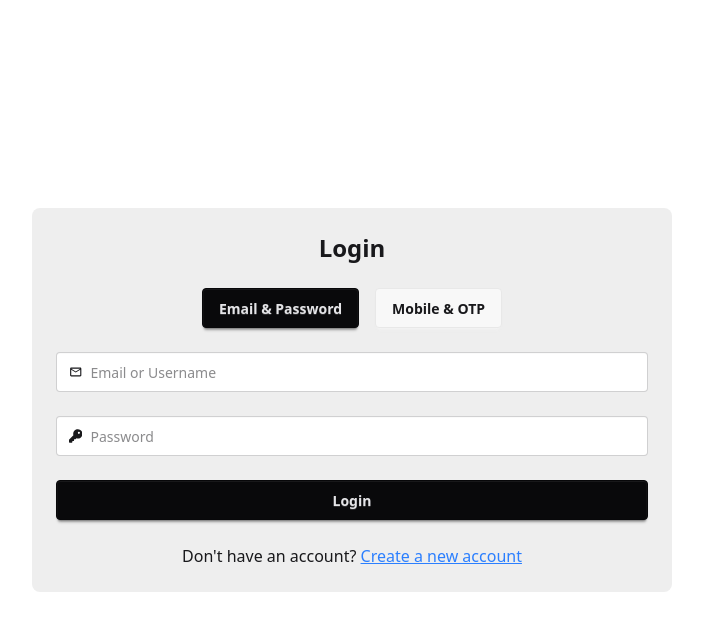
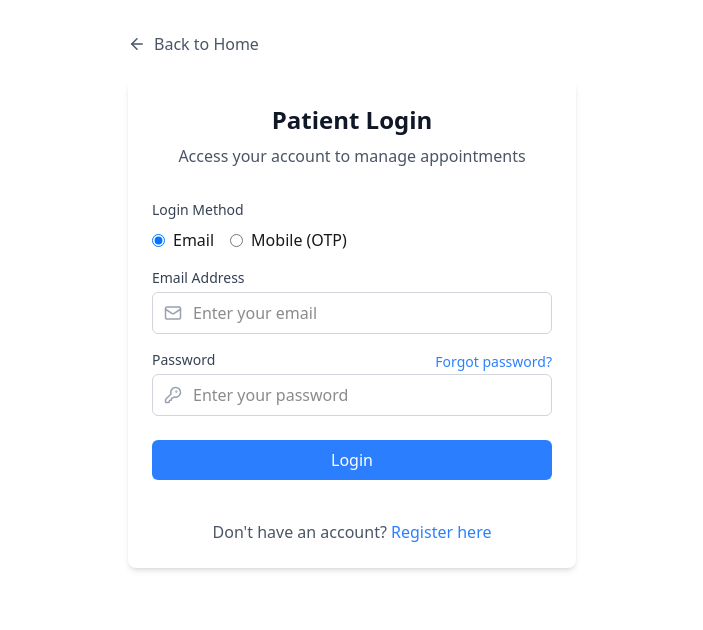
Before and after one commit to rithin-rajpoot/care-connect, a React (Vite) app in the folder client/: page /patient-login in a window 1280 px wide. Shown: the top 630 px of the page, without its empty margins (288-991 px from the left). Built offline with nearby package versions, Linux system fonts and the light colour scheme.

Commit message:
Add: Patient login page UI

```diff
--- a/client/index.html
+++ b/client/index.html
@@ -4,7 +4,7 @@
     <meta charset="UTF-8" />
     <link rel="icon" type="image/svg+xml" href="/vite.svg" />
     <meta name="viewport" content="width=device-width, initial-scale=1.0" />
-    <title>Vite + React</title>
+    <title>Hospital OP Booking System</title>
   </head>
   <body>
     <div id="root"></div>
--- a/client/package.json
+++ b/client/package.json
@@ -17,6 +17,7 @@
     "lucide-react": "^0.510.0",
     "react": "^19.1.0",
     "react-dom": "^19.1.0",
+    "react-hot-toast": "^2.5.2",
     "react-icons": "^5.5.0",
     "react-redux": "^9.2.0",
     "react-router-dom": "^7.6.0",
--- a/client/src/authentication/PatientLogin.jsx
+++ b/client/src/authentication/PatientLogin.jsx
@@ -1,126 +1,329 @@
-import React, { useEffect, useState } from "react";
-import { FaUser } from "react-icons/fa";
-import { FaKey } from "react-icons/fa6";
-import { MdOutlineMailOutline } from "react-icons/md";
-import { RiLockPasswordLine } from "react-icons/ri";
-import { Link, useNavigate } from "react-router-dom";
-// import { useDispatch, useSelector } from "react-redux";
-// import { loginUserThunk } from "../../store/slice/user/userThunk";
+import { useState } from 'react';
+import { Link, useNavigate, useLocation } from 'react-router-dom';
+import { ArrowLeft, Mail, Phone, KeyRound } from 'lucide-react';
 
-const Login = () => {
-  const [activeTab, setActiveTab] = useState("password"); // 'password' or 'otp'
+const PatientLogin = () => {
+  const [isVerifyingOtp, setIsVerifyingOtp] = useState(false);
+  const [otp, setOtp] = useState(['', '', '', '']);
+  const [isSubmitting, setIsSubmitting] = useState(false);
+  const [method, setMethod] = useState('email');
+  const [identifier, setIdentifier] = useState('');
+  const [password, setPassword] = useState('');
+  const [errors, setErrors] = useState({});
 
-  const [loginData, setLoginData] = useState({
-    username: "",
-    password: "",
-    mobile: "",
-    otp: "",
-  });
+  const navigate = useNavigate();
+  const location = useLocation();
 
-  //   const dispatch = useDispatch();
-  //   const navigate = useNavigate();
-  //   const { isAuthenticated } = useSelector((state) => state.userReducer);
-
-  const handleInputChange = (e) => {
-    setLoginData((prev) => ({ ...prev, [e.target.name]: e.target.value }));
+  const handleMethodChange = (e) => {
+    setMethod(e.target.value);
   };
 
-  //   const handleLogin = async () => {
-  //     const response = await dispatch(loginUserThunk(loginData));
-  //     if (response?.payload?.success) {
-  //       navigate("/");
-  //     }
-  //   };
+  const handleIdentifierChange = (e) => {
+    setIdentifier(e.target.value);
+  };
 
-  //   useEffect(() => {
-  //     if (isAuthenticated) {
-  //       navigate("/");
-  //     }
-  //   }, [isAuthenticated]);
+  const handlePasswordChange = (e) => {
+    setPassword(e.target.value);
+  };
+
+  const validateForm = () => {
+    const newErrors = {};
+
+    if (!identifier) {
+      newErrors.identifier = 'This field is required';
+    }
+
+    if (method === 'email' && !password) {
+      newErrors.password = 'Password is required';
+    }
+
+    setErrors(newErrors);
+    return Object.keys(newErrors).length === 0;
+  };
+
+  const handleOtpChange = (index, value) => {
+    if (value.length > 1) {
+      value = value.charAt(0);
+    }
+
+    const newOtp = [...otp];
+    newOtp[index] = value;
+    setOtp(newOtp);
+
+    // Auto-focus next input
+    if (value && index < 3) {
+      const nextInput = document.getElementById(`otp-${index + 1}`);
+      if (nextInput) {
+        nextInput.focus();
+      }
+    }
+  };
+
+  const handleKeyDown = (index, e) => {
+    // Handle backspace
+    if (e.key === 'Backspace') {
+      if (!otp[index] && index > 0) {
+        const prevInput = document.getElementById(`otp-${index - 1}`);
+        if (prevInput) {
+          prevInput.focus();
+        }
+      }
+    }
+  };
+
+  const handleSendOtp = async () => {
+    if (!identifier || identifier.length < 10) {
+      setErrors({ identifier: 'Please enter a valid phone number' });
+      return;
+    }
+
+    try {
+      setIsSubmitting(true);
+      // Mock API call for requestOtp
+      await new Promise(resolve => setTimeout(resolve, 1000));
+      setIsVerifyingOtp(true);
+      alert('OTP sent successfully');
+    } catch (error) {
+      alert('Failed to send OTP. Please try again.');
+    } finally {
+      setIsSubmitting(false);
+    }
+  };
+
+  const verifyOtpAndLogin = async () => {
+    try {
+      setIsSubmitting(true);
+      const otpValue = otp.join('');
+      // Mock API call for verifyOtp
+      await new Promise(resolve => setTimeout(resolve, 1000));
+      alert('Login successful!');
+      navigate('/patient/dashboard');
+    } catch (error) {
+      alert('Invalid OTP. Please try again.');
+    } finally {
+      setIsSubmitting(false);
+    }
+  };
+
+  const handleSubmit = async (e) => {
+    e.preventDefault();
+
+    if (!validateForm()) {
+      return;
+    }
+
+    if (method === 'phone' && isVerifyingOtp) {
+      await verifyOtpAndLogin();
+      return;
+    }
+
+    if (method === 'phone' && !isVerifyingOtp) {
+      await handleSendOtp();
+      return;
+    }
+
+    try {
+      setIsSubmitting(true);
+      // Mock API call for login
+      await new Promise(resolve => setTimeout(resolve, 1000));
+      alert('Login successful!');
+
+      // Get the redirect path from the location state or default to dashboard
+      const from = location.state?.from?.pathname || '/patient/dashboard';
+      navigate(from);
+    } catch (error) {
+      alert('Login failed. Please check your credentials.');
+    } finally {
+      setIsSubmitting(false);
+    }
+  };
 
   return (
-    <div className="flex justify-center items-center p-10 min-h-screen">
-      <div className="h-full flex max-w-[40rem] w-full flex-col gap-6 bg-base-300 rounded-lg p-6">
-        <h2 className="text-2xl text-center font-semibold">Login</h2>
+    <div className="container mx-auto py-8 px-4">
+      <div className="max-w-md mx-auto">
+        <Link to="/" className="flex items-center text-gray-600 mb-6">
+          <ArrowLeft size={18} className="mr-2" />
+          Back to Home
+        </Link>
 
-        <div className="flex justify-center gap-4">
+        <div className="bg-white rounded-lg shadow-md p-6">
+          <div className="text-center mb-8">
+            <h1 className="text-2xl font-bold text-gray-900">Patient Login</h1>
+            <p className="text-gray-600 mt-2">Access your account to manage appointments</p>
+          </div>
+
+          <form onSubmit={handleSubmit}>
+            {!isVerifyingOtp ? (
+              <>
+                <div className="mb-4">
+                  <label className="block text-sm font-medium text-gray-700 mb-2">Login Method</label>
+                  <div className="flex gap-4">
+                    <label className="flex items-center">
+                      <input
+                        type="radio"
+                        value="email"
+                        checked={method === 'email'}
+                        onChange={handleMethodChange}
+                        className="mr-2"
+                      />
+                      Email
+                    </label>
+                    <label className="flex items-center">
+                      <input
+                        type="radio"
+                        value="phone"
+                        checked={method === 'phone'}
+                        onChange={handleMethodChange}
+                        className="mr-2"
+                      />
+                      Mobile (OTP)
+                    </label>
+                  </div>
+                </div>
+
+                <div className="mb-4">
+                  <label htmlFor="identifier" className="block text-sm font-medium text-gray-700 mb-1">
+                    {method === 'email' ? 'Email Address' : 'Mobile Number'}
+                  </label>
+                  <div className="relative">
+                    <input
+                      id="identifier"
+                      type={method === 'email' ? 'email' : 'tel'}
+                      className="w-full px-4 py-2 pl-10 border border-gray-300 rounded-md focus:outline-none focus:ring-2 focus:ring-blue-500"
+                      placeholder={method === 'email' ? 'Enter your email' : 'Enter 10-digit mobile number'}
+                      value={identifier}
+                      onChange={handleIdentifierChange}
+                    />
+                    {method === 'email' ? (
+                      <Mail size={18} className="absolute left-3 top-1/2 -translate-y-1/2 text-gray-400" />
+                    ) : (
+                      <Phone size={18} className="absolute left-3 top-1/2 -translate-y-1/2 text-gray-400" />
+                    )}
+                  </div>
+                  {errors.identifier && (
+                    <p className="text-red-500 text-sm mt-1">{errors.identifier}</p>
+                  )}
+                </div>
+
+                {method === 'email' && (
+                  <div className="mb-6">
+                    <div className="flex items-center justify-between">
+                      <label htmlFor="password" className="block text-sm font-medium text-gray-700 mb-1">
+                        Password
+                      </label>
+                      <Link to="/forgot-password" className="text-sm text-blue-500 hover:underline">
+                        Forgot password?
+                      </Link>
+                    </div>
+                    <div className="relative">
+                      <input
+                        id="password"
+                        type="password"
+                        className="w-full px-4 py-2 pl-10 border border-gray-300 rounded-md focus:outline-none focus:ring-2 focus:ring-blue-500"
+                        placeholder="Enter your password"
+                        value={password}
+                        onChange={handlePasswordChange}
+                      />
+                      <KeyRound size={18} className="absolute left-3 top-1/2 -translate-y-1/2 text-gray-400" />
+                    </div>
+                    {errors.password && (
+                      <p className="text-red-500 text-sm mt-1">{errors.password}</p>
+                    )}
+                  </div>
+                )}
+
                 <button
-            className={`btn ${activeTab === "password" ? "btn-neutral" : ""}`}
-            onClick={() => setActiveTab("password")}
+                  type="submit"
+                  className="w-full bg-blue-500 text-white py-2 px-4 rounded-md hover:bg-blue-600 focus:outline-none focus:ring-2 focus:ring-blue-500 focus:ring-offset-2 mb-4"
+                  disabled={isSubmitting}
                 >
-            Email & Password
+                  {isSubmitting ? (
+                    <span className="inline-block animate-spin rounded-full h-4 w-4 border-t-2 border-b-2 border-white mx-auto"></span>
+                  ) : method === 'email' ? (
+                    'Login'
+                  ) : (
+                    'Send OTP'
+                  )}
                 </button>
+              </>
+            ) : (
+              <>
+                <div className="text-center mb-6">
+                  <div className="w-16 h-16 mx-auto bg-blue-100 rounded-full flex items-center justify-center text-blue-600 mb-4">
+                    <svg xmlns="http://www.w3.org/2000/svg" viewBox="0 0 24 24" fill="none" stroke="currentColor" strokeWidth="2" strokeLinecap="round" strokeLinejoin="round" className="w-8 h-8">
+                      <path d="M22 16.92v3a2 2 0 0 1-2.18 2 19.79 19.79 0 0 1-8.63-3.07 19.5 19.5 0 0 1-6-6 19.79 19.79 0 0 1-3.07-8.67A2 2 0 0 1 4.11 2h3a2 2 0 0 1 2 1.72 12.84 12.84 0 0 0 .7 2.81 2 2 0 0 1-.45 2.11L8.09 9.91a16 16 0 0 0 6 6l1.27-1.27a2 2 0 0 1 2.11-.45 12.84 12.84 0 0 0 2.81.7A2 2 0 0 1 22 16.92z"></path>
+                    </svg>
+                  </div>
+                  <h2 className="text-xl font-semibold mb-2">Verify Your Phone Number</h2>
+                  <p className="text-gray-600">
+                    We've sent a 4-digit OTP to <strong>{identifier}</strong>
+                  </p>
+                </div>
+
+                <div className="mb-6">
+                  <label className="block text-sm font-medium text-gray-700 mb-1 text-center">
+                    Enter OTP
+                  </label>
+                  <div className="flex justify-center gap-3">
+                    {[0, 1, 2, 3].map((index) => (
+                      <input
+                        key={index}
+                        id={`otp-${index}`}
+                        type="text"
+                        inputMode="numeric"
+                        maxLength={1}
+                        value={otp[index]}
+                        onChange={(e) => handleOtpChange(index, e.target.value)}
+                        onKeyDown={(e) => handleKeyDown(index, e)}
+                        className="w-12 h-12 text-center text-xl border border-gray-300 rounded-md focus:outline-none focus:ring-2 focus:ring-blue-500"
+                      />
+                    ))}
+                  </div>
+
+                  <div className="text-center mt-4">
                     <button
-            className={`btn ${activeTab === "otp" ? "btn-neutral" : ""}`}
-            onClick={() => setActiveTab("otp")}
+                      type="button"
+                      className="text-blue-500 text-sm hover:underline"
+                      onClick={handleSendOtp}
                     >
-            Mobile & OTP
+                      Resend OTP
                     </button>
                   </div>
+                </div>
 
-        {activeTab === "password" && (
-          <>
-            <label className="input flex items-center gap-2 w-full">
-              <MdOutlineMailOutline />
-              <input
-                type="text"
-                name="username"
-                className="grow"
-                placeholder="Email or Username"
-                onChange={handleInputChange}
-              />
-            </label>
-            <label className="input flex items-center gap-2 w-full">
-              <FaKey />
-              <input
-                type="password"
-                name="password"
-                className="grow"
-                placeholder="Password"
-                onChange={handleInputChange}
-              />
-            </label>
+                <button
+                  type="submit"
+                  className="w-full bg-blue-500 text-white py-2 px-4 rounded-md hover:bg-blue-600 focus:outline-none focus:ring-2 focus:ring-blue-500 focus:ring-offset-2 mb-4"
+                  disabled={isSubmitting}
+                >
+                  {isSubmitting ? (
+                    <span className="inline-block animate-spin rounded-full h-4 w-4 border-t-2 border-b-2 border-white mx-auto"></span>
+                  ) : 'Verify & Login'}
+                </button>
+
+                <button
+                  type="button"
+                  className="w-full border border-gray-300 text-gray-700 py-2 px-4 rounded-md hover:bg-gray-50 focus:outline-none focus:ring-2 focus:ring-blue-500 focus:ring-offset-2"
+                  onClick={() => setIsVerifyingOtp(false)}
+                >
+                  Go Back
+                </button>
               </>
             )}
+          </form>
 
-        {activeTab === "otp" && (
-          <>
-            <label className="input flex items-center gap-2 w-full">
-              <FaUser />
-              <input
-                type="text"
-                name="mobile"
-                className="grow"
-                placeholder="Mobile Number"
-                onChange={handleInputChange}
-              />
-            </label>
-            <label className="input flex items-center gap-2 w-full">
-              <RiLockPasswordLine />
-              <input
-                type="text"
-                name="otp"
-                className="grow"
-                placeholder="OTP"
-                onChange={handleInputChange}
-              />
-            </label>
-          </>
-        )}
-
-        <button className="btn btn-neutral w-full">
-          Login
-        </button>
-
-        <p className="text-center">
-          Don't have an account?{" "}
-          <Link className="text-blue-500 underline" to="/register">
-            Create a new account
+          <div className="mt-6 text-center">
+            <p className="text-gray-600">
+              Don't have an account?{' '}
+              <Link to="/patient/register" className="text-blue-500 hover:underline">
+                Register here
               </Link>
             </p>
+          </div>
+        </div>
       </div>
     </div>
   );
 };
 
-export default Login;
+export default PatientLogin;
```
Also changed, not shown: 1 other file (tests, documents, lock files or other folders). Lines whose indentation alone changed are shown as unchanged.
